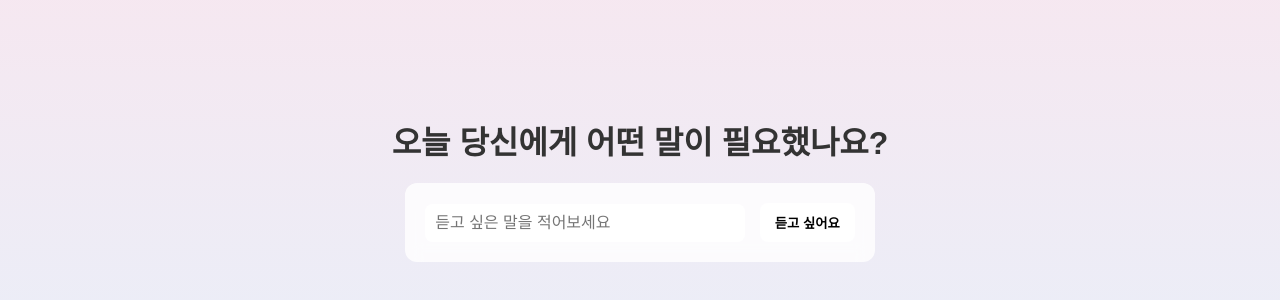
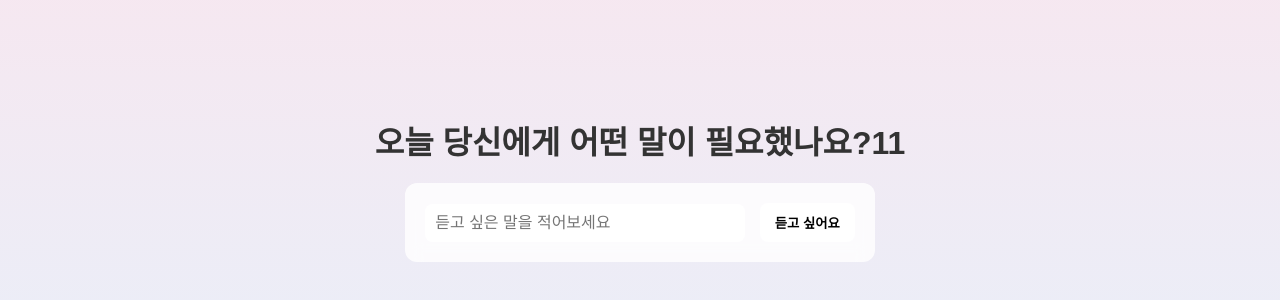
Before and after one commit to nuyhsb/Bshyun, a plain HTML site: page index.html in a window 1280 px wide. Shown: the part 206-506 px from the top of the page. Drawn offline with Linux system fonts and the light colour scheme.

Commit message:
Update index.html

```diff
--- a/index.html
+++ b/index.html
@@ -57,7 +57,7 @@
   </style>
 </head>
 <body>
-  <h1>오늘 당신에게 어떤 말이 필요했나요?</h1>
+  <h1>오늘 당신에게 어떤 말이 필요했나요?11</h1>
 
   <div class="input-box">
     <input type="text" id="userInput" placeholder="듣고 싶은 말을 적어보세요" />
```
